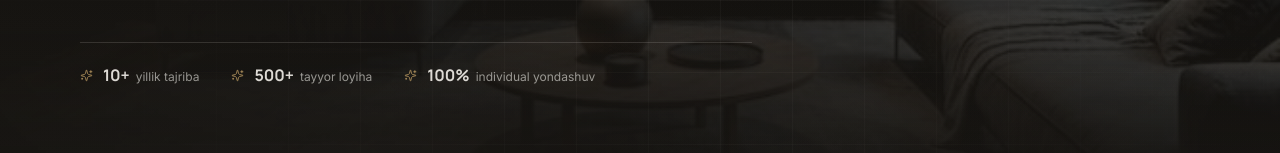
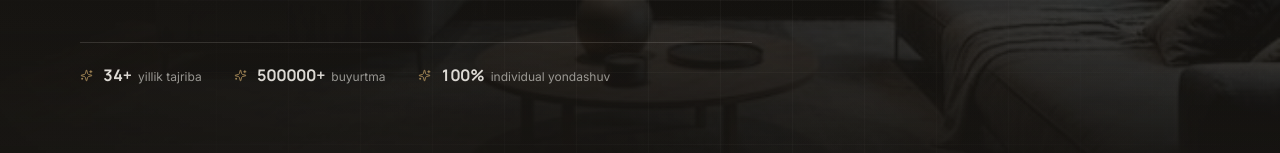
Before and after one commit to rasulovsaidbek17-lang/rasulov-eshiklari, a React (Vite) app: page / in a window 1280 px wide. Shown: the part 576-729 px from the top of the page. Built offline with nearby package versions, Linux system fonts and the light colour scheme.

Commit message:
Yangilanish 20.08.2026-2

```diff
--- a/src/App.jsx
+++ b/src/App.jsx
@@ -3,7 +3,7 @@ import Navbar from './components/Navbar'
 import Footer from './components/Footer'
 import StickyActionBar from './components/StickyActionBar'
 import ScrollExperience from './components/ScrollExperience'
-import LuxuryMotion from './components/LuxuryMotion'
+import LuxuryMotion, { LuxuryLoader } from './components/LuxuryMotion'
 import Home from './pages/Home'
 import ProductsPage from './pages/ProductsPage'
 import ProductDetail from './pages/ProductDetail'
@@ -19,10 +19,7 @@ export default function App() {
       <Navbar />
        <LuxuryMotion />
       <div className="flex-1 pb-16 lg:pb-0">
-        {/* Keying by pathname remounts the page subtree on navigation, which
-            retriggers the fade-up entrance below — a restrained page-transition
-            cue rather than a full animation library. */}
-        <div key={location.pathname} className="animate-fadeUp motion-reduce:animate-none" style={{ animationDuration: '0.45s' }}>
+        <div key={location.key} className="route-page-enter motion-reduce:animate-none">
           <Routes location={location}>
             <Route path="/" element={<Home />} />
             <Route path="/mahsulotlar" element={<ProductsPage />} />
@@ -34,6 +31,9 @@ export default function App() {
           </Routes>
         </div>
       </div>
+      <div key={location.key} className="route-transition" aria-hidden="true">
+        <LuxuryLoader />
+      </div>
       <Footer />
       <StickyActionBar />
       <ScrollExperience />
--- a/src/components/About.jsx
+++ b/src/components/About.jsx
@@ -2,8 +2,8 @@ import { useReveal } from '../hooks/useReveal'
 import { useCountUp } from '../hooks/useCountUp'
 
 const stats = [
-  { end: 10, suffix: '+', label: 'Yillik tajriba' },
-  { end: 500, suffix: '+', label: 'Tayyor loyihalar' },
+  { end: 34, suffix: '+', label: 'Yillik tajriba' },
+  { end: 500000, suffix: '+', label: 'Buyurtma' },
   { end: 100, suffix: '%', label: 'Sifat kafolati' },
 ]
 
--- a/src/components/Hero.jsx
+++ b/src/components/Hero.jsx
@@ -1,6 +1,7 @@
 import { Link } from 'react-router-dom'
 import { ArrowDownRight, ArrowRight, Phone, Sparkles } from 'lucide-react'
 import { site } from '../data/site'
+import { useCountUp } from '../hooks/useCountUp'
 
 export default function Hero() {
   return (
@@ -78,9 +79,9 @@ export default function Hero() {
             </a>
           </div>
           <div className="mt-11 flex flex-wrap gap-x-8 gap-y-4 border-t border-ivory/15 pt-5 opacity-0 animate-fadeUp motion-reduce:opacity-100" style={{ animationDelay: '880ms' }}>
-            <HeroMetric value="10+" label="yillik tajriba" />
-            <HeroMetric value="500+" label="tayyor loyiha" />
-            <HeroMetric value="100%" label="individual yondashuv" />
+            <HeroMetric end={34} suffix="+" label="yillik tajriba" />
+            <HeroMetric end={500000} suffix="+" label="buyurtma" />
+            <HeroMetric end={100} suffix="%" label="individual yondashuv" />
           </div>
         </div>
       </div>
@@ -93,11 +94,13 @@ export default function Hero() {
   )
 }
 
-function HeroMetric({ value, label }) {
+function HeroMetric({ end, suffix, label }) {
+  const { ref, display } = useCountUp(end, { duration: 1800, suffix })
+
   return (
-    <div className="flex items-center gap-2.5">
+    <div ref={ref} className="flex items-center gap-2.5">
       <Sparkles size={13} className="text-bronze-300" strokeWidth={1.5} />
-      <p className="text-xs text-ivory/65"><strong className="font-display text-base text-ivory mr-1.5">{value}</strong>{label}</p>
+      <p className="text-xs text-ivory/65"><strong className="font-display text-base text-ivory mr-1.5 tabular-nums">{display}</strong>{label}</p>
     </div>
   )
 }
--- a/src/components/LuxuryMotion.jsx
+++ b/src/components/LuxuryMotion.jsx
@@ -12,13 +12,17 @@ export default function LuxuryMotion() {
   }, [])
 
   return (
-    <>
-      <div className={`luxury-loader ${loaded ? 'is-complete' : ''}`} aria-hidden="true">
-        <div className="loader-ring" />
-        <div className="loader-mark"><span>RGI</span><i /><small>INTERIOR OBJECTS</small></div>
-        <p>MAKONINGIZGA XARAKTER BERAMIZ</p>
-        <div className="loader-progress"><span /></div>
-      </div>
-    </>
+    <LuxuryLoader completed={loaded} />
   )
 }
+
+export function LuxuryLoader({ completed = false }) {
+  return (
+    <div className={`luxury-loader ${completed ? 'is-complete' : ''}`} aria-hidden="true">
+      <div className="loader-ring" />
+      <div className="loader-mark"><span>RGI</span><i /><small>INTERIOR OBJECTS</small></div>
+      <p>MAKONINGIZGA XARAKTER BERAMIZ</p>
+      <div className="loader-progress"><span /></div>
+    </div>
+  )
+}
--- a/src/index.css
+++ b/src/index.css
@@ -113,6 +113,19 @@ select:focus-visible {
 .scroll-progress span { display: block; height: 100%; width: calc(var(--scroll-progress) * 100%); background: linear-gradient(90deg, #b98c52, #e0bf82); box-shadow: 0 0 14px rgba(203,167,106,.8); transition: width .08s linear; }
 .hero-stage > img { object-position: center calc(50% + var(--hero-parallax)); }
 
+/* The same RGI opening loader is replayed on every route change. */
+.route-page-enter { animation: routePageEnter .72s cubic-bezier(.16,1,.3,1) both; }
+.route-transition { position: fixed; z-index: 100; inset: 0; pointer-events: none; animation: routeLoaderExit 1.15s cubic-bezier(.77,0,.18,1) both; }
+
+@keyframes routePageEnter {
+  from { opacity: 0; transform: translateY(16px); }
+  to { opacity: 1; transform: translateY(0); }
+}
+@keyframes routeLoaderExit {
+  0%, 72% { opacity: 1; clip-path: inset(0 0 0 0); }
+  100% { opacity: 0; clip-path: inset(0 0 100% 0); visibility: hidden; }
+}
+
 /* Scroll entrance system: each layout item gets a distinct, restrained motion. */
 .reveal { opacity: 0; will-change: transform, opacity, filter; }
 .reveal-left { transform: translate3d(-42px, 0, 0); }
@@ -129,6 +142,8 @@ select:focus-visible {
 
 @media (prefers-reduced-motion: reduce) {
   .scroll-progress { display: none; }
+  .route-page-enter, .route-transition { animation: none !important; }
+  .route-transition { display: none; }
   .reveal, .reveal-left, .reveal-right, .reveal-scale { opacity: 1; transform: none; filter: none; }
   .reveal-clip { clip-path: none; }
 }
--- a/src/pages/AboutPage.jsx
+++ b/src/pages/AboutPage.jsx
@@ -6,7 +6,7 @@ import { useSEO } from '../hooks/useSEO'
 export default function AboutPage() {
   useSEO({
     title: 'Biz haqimizda — Rasulov GI',
-    description: "10 yildan ortiq tajriba, 500 dan ortiq bajarilgan loyiha. Rasulov GI — Toshkentdagi ishonchli hamkoringiz.",
+    description: "34 yildan ortiq tajriba, 500000 dan ortiq bajarilgan buyurtmalar. Rasulov GI — Toshkentdagi ishonchli hamkoringiz.",
   })
 
   return (
--- a/src/pages/ProductsPage.jsx
+++ b/src/pages/ProductsPage.jsx
@@ -42,7 +42,7 @@ export default function ProductsPage() {
     <main ref={ref} className="relative overflow-hidden pt-28 md:pt-36 pb-16 bg-ivory min-h-screen">
       <div className="absolute inset-x-0 top-0 h-72 bg-gradient-to-b from-sand-light to-transparent pointer-events-none" />
       <span className="pointer-events-none absolute right-[-.06em] top-20 font-display text-[21vw] font-extrabold leading-none text-charcoal/[.025]" aria-hidden="true">RGI</span>
-      <div className="container-px relative">
+      <div data-reveal="up" className="container-px relative">
         <header data-reveal="left" className="flex flex-col gap-8 md:flex-row md:items-end md:justify-between">
           <div className="max-w-2xl">
             <p className="tick-rule text-bronze-500 text-xs font-semibold tracking-widest2 uppercase mb-4">Rasulov GI / Katalog</p>
```
